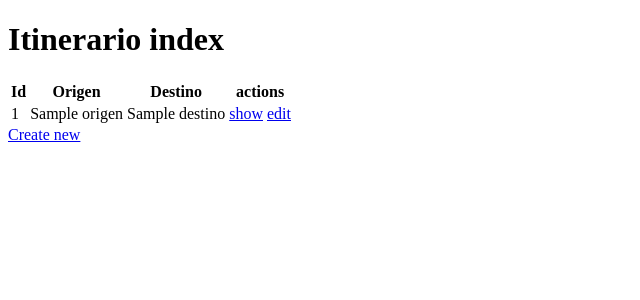
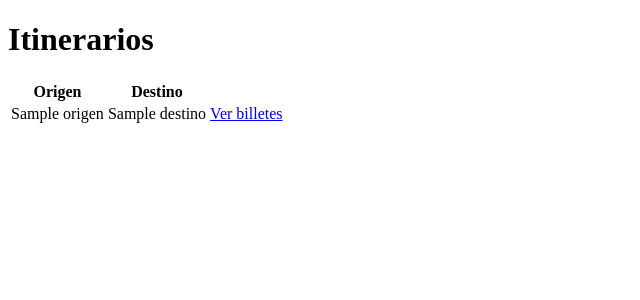
Before and after one commit to Peiblos/autobuses, a Symfony app: template templates/itinerario/index.html.twig in a window 1280 px wide. Shown: the top 300 px of the page, without its empty margins (0-640 px from the left). Run offline with Twig, Linux system fonts and the light colour scheme; the template is opened without the code that fills it: most values are stand-ins (such as "Sample title", 1, 10 or a date in 2020); some libraries are stand-ins or nearby versions.

Commit message:
fix: billetes

```diff
--- a/src/Controller/MainController.php
+++ b/src/Controller/MainController.php
@@ -3,6 +3,7 @@
 namespace App\Controller;
 
 use App\Repository\ViajeRepository;
+use Doctrine\ORM\EntityManagerInterface;
 use Symfony\Bundle\FrameworkBundle\Controller\AbstractController;
 use Symfony\Component\HttpFoundation\Response;
 use Symfony\Component\Routing\Annotation\Route;
@@ -10,7 +11,7 @@ use Symfony\Component\Routing\Annotation\Route;
 class MainController extends AbstractController
 {
     #[Route('/', name: 'app_main')]
-    public function index(ViajeRepository $viajeRepository): Response
+    public function index(ViajeRepository $viajeRepository, EntityManagerInterface $entityManager): Response
     {
         return $this->render('main/index.html.twig', [
             'venta' => null
--- a/templates/itinerario/index.html.twig
+++ b/templates/itinerario/index.html.twig
@@ -3,35 +3,23 @@
 {% block title %}Itinerario index{% endblock %}
 
 {% block body %}
-    <h1>Itinerario index</h1>
+    <h1>Itinerarios</h1>
 
     <table class="table">
         <thead>
             <tr>
-                <th>Id</th>
                 <th>Origen</th>
                 <th>Destino</th>
-                <th>actions</th>
             </tr>
         </thead>
         <tbody>
         {% for itinerario in itinerarios %}
             <tr>
-                <td>{{ itinerario.id }}</td>
                 <td>{{ itinerario.origen }}</td>
                 <td>{{ itinerario.destino }}</td>
-                <td>
-                    <a href="{{ path('app_viaje_show', {'id': itinerario.id}) }}">show</a>
-                    <a href="{{ path('app_itinerario_edit', {'id': itinerario.id}) }}">edit</a>
-                </td>
-            </tr>
-        {% else %}
-            <tr>
-                <td colspan="4">no records found</td>
+                <td><a href="/viaje/billetes/{{ itinerario.id }}">Ver billetes</a></td>
             </tr>
         {% endfor %}
         </tbody>
     </table>
-
-    <a href="{{ path('app_itinerario_new') }}">Create new</a>
 {% endblock %}
```
Also changed, not shown: templates/main/index.html.twig (+9 -0 lines), 2 other files.
